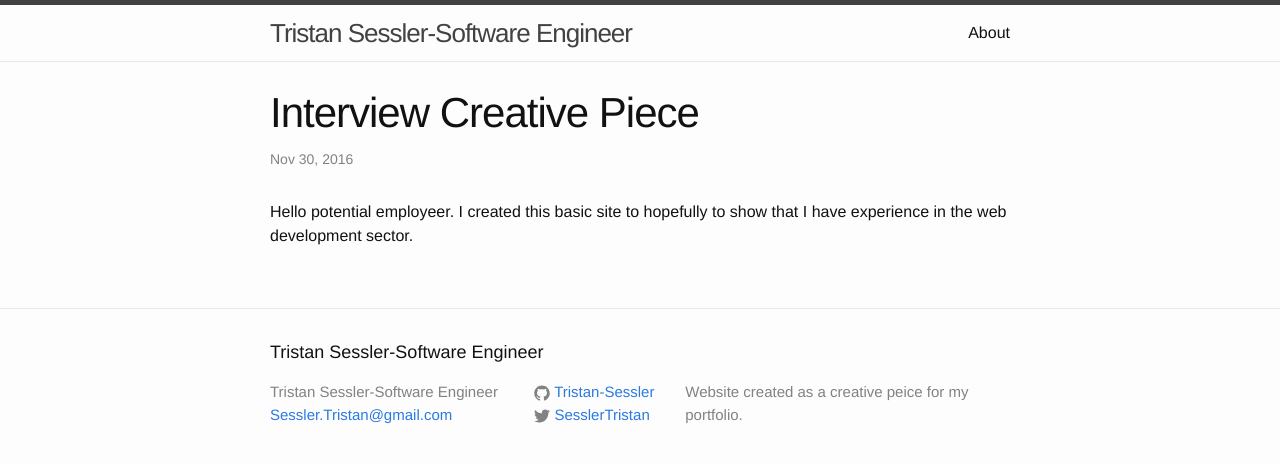
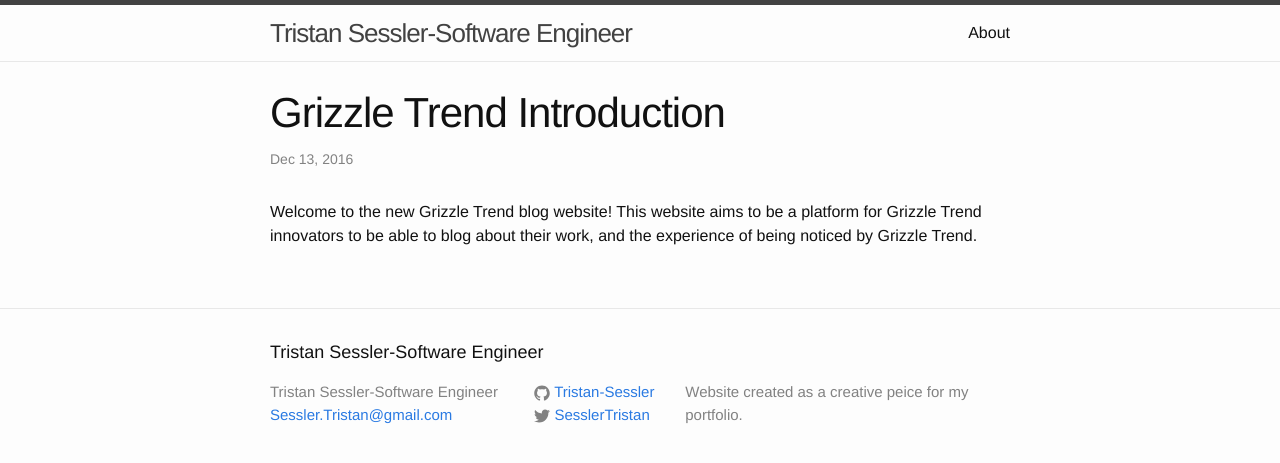
Before and after one commit to Tristan-Sessler/T1, a Jekyll site: the page built from _posts/2016-11-26-welcome-to-jekyll.markdown, in a window 1280 px wide. Shown: the top 463 px of the page. Built offline with Jekyll 4.4.1, drawn with Linux system fonts in a browser that asks for light colours.

Commit message:
Update 2016-11-26-welcome-to-jekyll.markdown

```diff
--- a/_posts/2016-11-26-welcome-to-jekyll.markdown
+++ b/_posts/2016-11-26-welcome-to-jekyll.markdown
@@ -1,7 +1,7 @@
 ---
 layout: post
-title:  "Interview Creative Piece"
-date:   2016-11-30
-categories: Interview
+title:  "Grizzle Trend Introduction"
+date:   2016-12-13
+categories: Blog
 ---
-Hello potential employeer. I created this basic site to hopefully to show that I have experience in the web development sector.
+Welcome to the new Grizzle Trend blog website! This website aims to be a platform for Grizzle Trend innovators to be able to blog about their work, and the experience of being noticed by Grizzle Trend.
```
